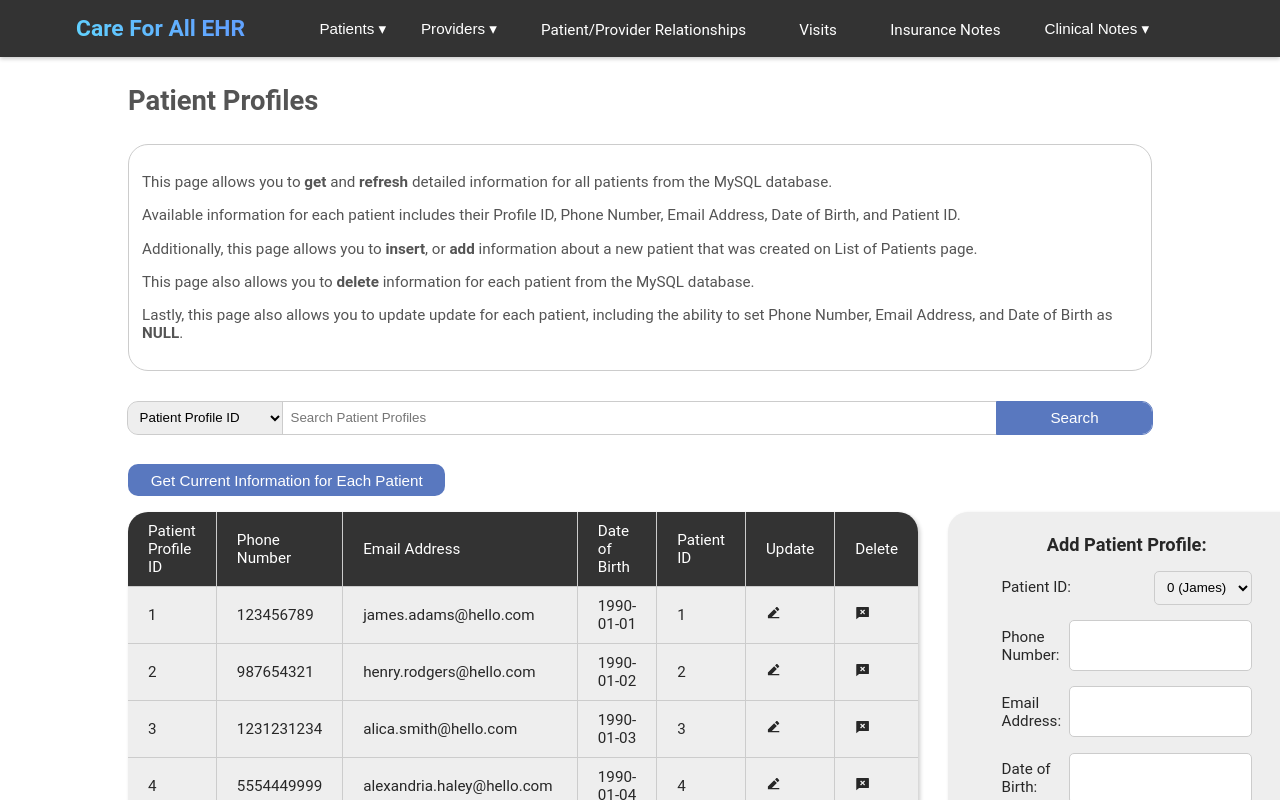
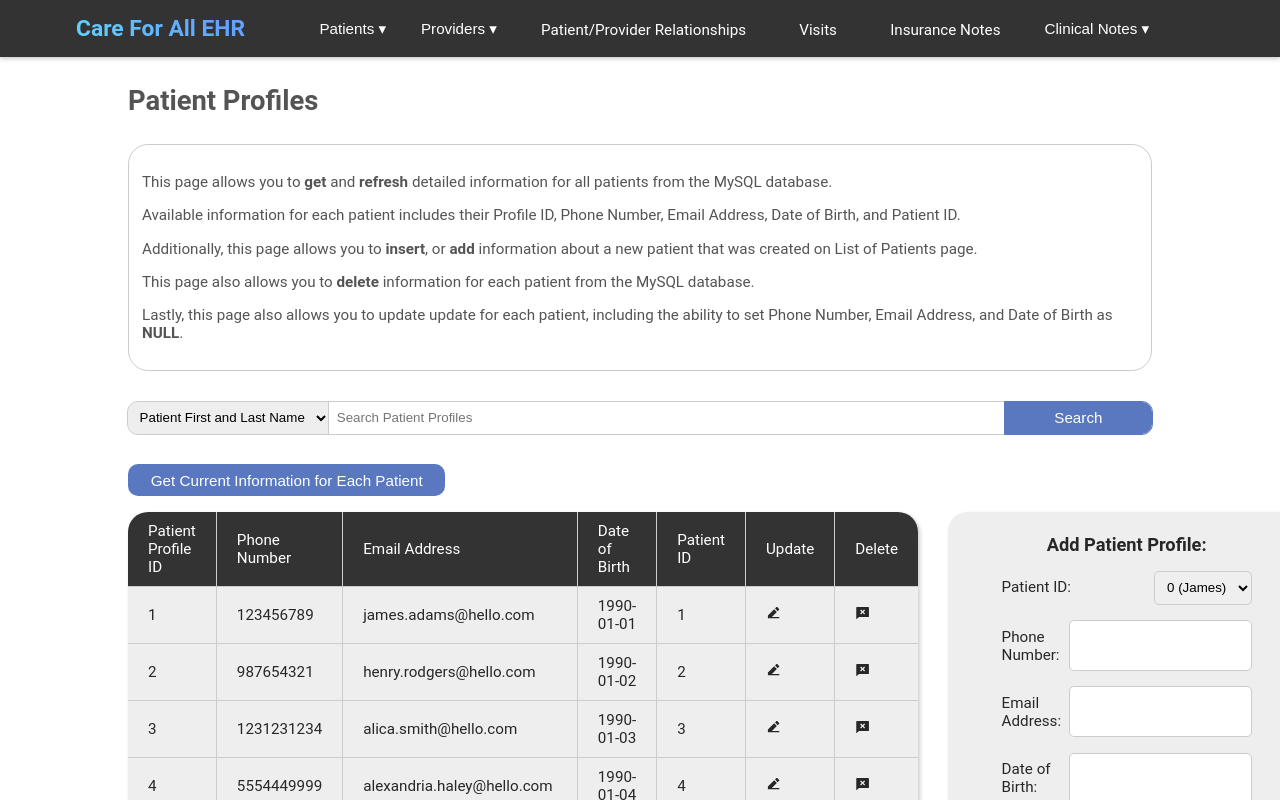
Before and after one commit to anson-poon/care-for-all-ehr, a React (Create React App) app: page /patients in a window 1280 px wide. Shown: the top 800 px of the page. Built offline with nearby package versions, Linux system fonts and the light colour scheme.

Commit message:
tonguyen9295-search-box-updated
tonguyen9295-search-box-updated

```diff
--- a/src/components/SearchBox.js
+++ b/src/components/SearchBox.js
@@ -16,6 +16,7 @@ export function SearchBoxPatientIndex() {
     return (
         <div className="search-box">
             <select name="attributes" id="attributes">
+                <option value="patientFullName">Patient First and Last Name</option>
                 <option value="patientID">Patient ID</option>
                 <option value="firstName">First Name</option>
                 <option value="lastName">Last Name</option>
@@ -30,6 +31,7 @@ export function SearchBoxPatientProfiles() {
     return (
         <div className="search-box">
             <select name="attributes" id="attributes">
+                <option value="patientFullName">Patient First and Last Name</option>
                 <option value="patientProfileID">Patient Profile ID</option>
                 <option value="phoneNumber">Phone Number</option>
                 <option value="emailAddress">Email Address</option>
@@ -46,6 +48,7 @@ export function SearchBoxInsurancePolicies() {
     return (
         <div className="search-box">
             <select name="attributes" id="attributes">
+                <option value="patientFullName">Patient First and Last Name</option>
                 <option value="insuranceID">Insurance ID</option>
                 <option value="type">Insurance Type</option>
                 <option value="patientID">Patient ID</option>
@@ -60,6 +63,7 @@ export function SearchBoxProviderIndex() {
     return (
         <div className="search-box">
             <select name="attributes" id="attributes">
+                <option value="providerFullName">Provider First and Last Name</option>
                 <option value="providerID">Provider ID</option>
                 <option value="providerFirstName">First Name</option>
                 <option value="providerLastName">Last Name</option>
@@ -74,6 +78,7 @@ export function SearchBoxProviderProfiles() {
     return (
         <div className="search-box">
             <select name="attributes" id="attributes">
+                <option value="providerFullName">Provider First and Last Name</option>
                 <option value="providerProfileID">Provider Profile ID</option>
                 <option value="title">Title</option>
                 <option value="speciality">Specialty</option>
@@ -90,6 +95,8 @@ export function SearchBoxPatientProviderRelationships() {
     return (
         <div className="search-box">
             <select name="attributes" id="attributes">
+                <option value="patientFullName">Patient First and Last Name</option>
+                <option value="providerFullName">Provider First and Last Name</option>
                 <option value="patientID">Patient ID</option>
                 <option value="providerID">Provider ID</option>
             </select>
@@ -103,6 +110,7 @@ export function SearchBoxVisits() {
     return (
         <div className="search-box">
             <select name="attributes" id="attributes">
+                <option value="patientFullName">Patient First and Last Name</option>
                 <option value="visitID">Visit ID</option>
                 <option value="dateTime">Date & Time</option>
                 <option value="providerID">Provider ID</option>
@@ -119,6 +127,7 @@ export function SearchBoxInsuranceNotes() {
     return (
         <div className="search-box">
             <select name="attributes" id="attributes">
+                <option value="patientFullName">Patient First and Last Name</option>
                 <option value="insuranceID">Insurance ID</option>
                 <option value="reimbursementCode">Reimbursement Code</option>
                 <option value="visitID">Visit ID</option>
@@ -133,6 +142,7 @@ export function SearchBoxClinicalNotes() {
     return (
         <div className="search-box">
             <select name="attributes" id="attributes">
+                <option value="patientFullName">Patient First and Last Name</option>
                 <option value="clinicalNoteID">Clinical Note ID</option>
                 <option value="visitID">Visit ID</option>
             </select>
@@ -146,6 +156,7 @@ export function SearchBarClinicalFindings() {
     return (
         <div className="search-box">
             <select name="attributes" id="attributes">
+                <option value="patientFullName">Patient First and Last Name</option>
                 <option value="clinicalFindingID">Clinical Finding ID</option>
                 <option value="clinicalNoteID">Clinical Note ID</option>
             </select>
```
